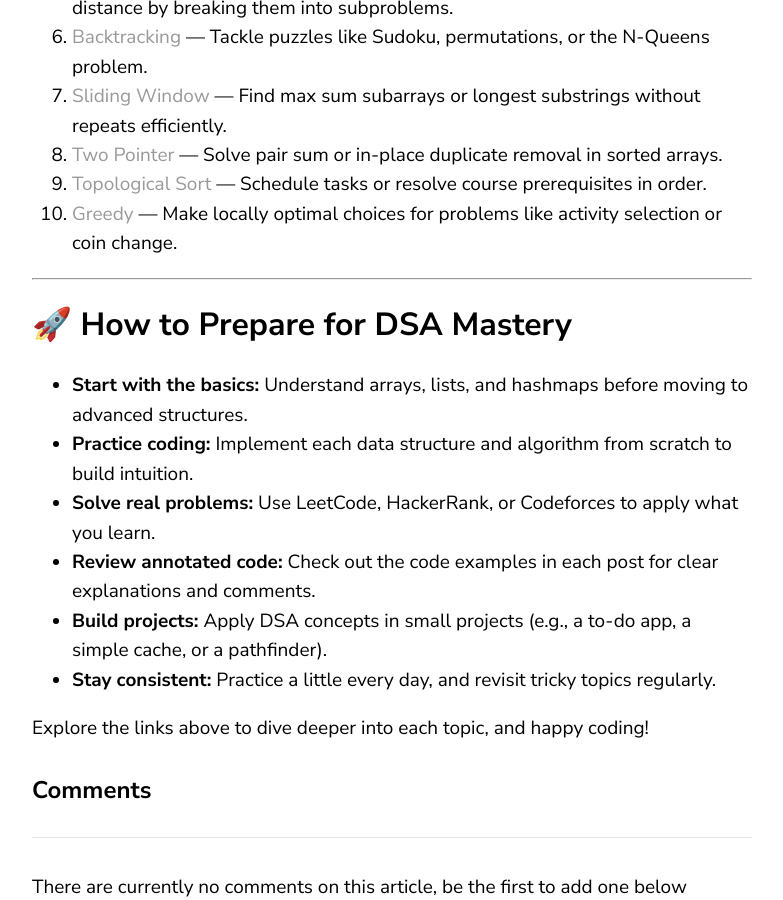
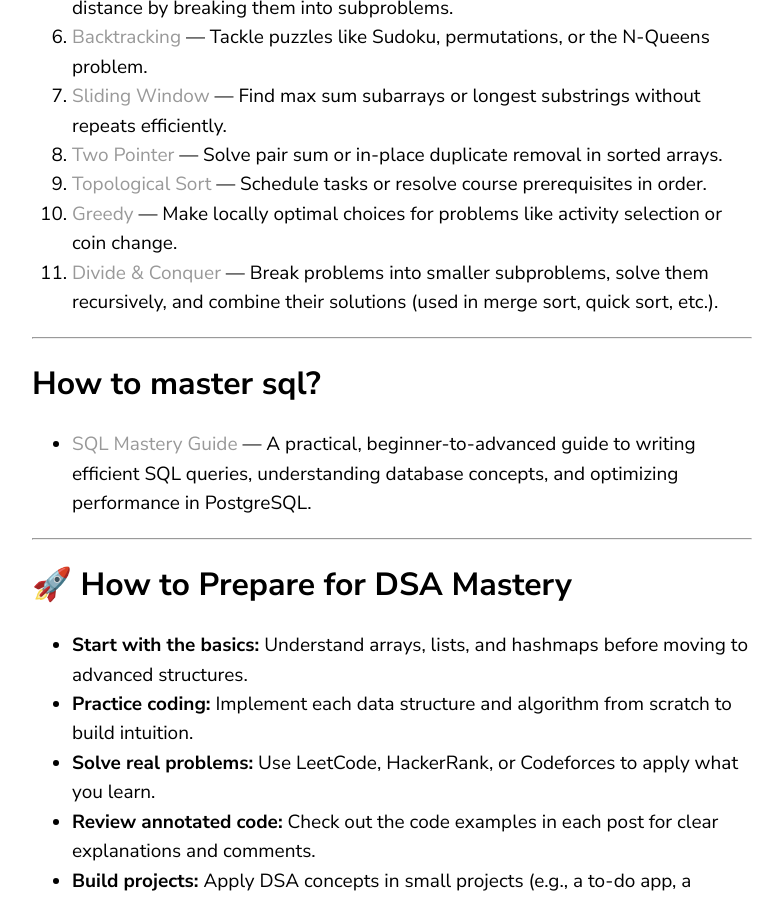
Before and after one commit to proxyroot/proxyroot.github.io, a Jekyll site: the page built from _posts/2025-07-13-dsa-topics-overview.markdown, in a window 1280 px wide and 900 px high, scrolled down 1731 px. Shown: the whole window, without its empty margins (68-851 px from the left). Built offline with Jekyll 4.4.1, drawn with Linux system fonts in a browser that asks for light colours; our own code applies the rules of GitHub Pages for plain Markdown files; some of the changed text lies outside the part shown.

Commit message:
DS and algo

```diff
--- a/_posts/2025-07-13-dsa-topics-overview.markdown
+++ b/_posts/2025-07-13-dsa-topics-overview.markdown
@@ -11,33 +11,40 @@ Want to master data structures and algorithms (DSA)? Here’s a quick guide to t
 
 ## 🧱 Data Structures and Use Cases
 
-1. [Array / List](/2023-01-01-arrays-overview) — Store ordered data like a leaderboard or playlist; simple and fast for indexed access.
-2. [HashMap / Dictionary](/2023-01-02-hashmap-overview) — Count word frequencies, cache results, or look up values in constant time.
-3. [Set](/2023-01-03-set-overview) — Remove duplicates and check membership efficiently.
-4. [Stack](/2023-01-04-stack-overview) — Manage undo operations, parse expressions, or track browser history (LIFO order).
-5. [Queue / Deque](/2023-01-05-queue-deque-overview) — Schedule jobs, perform BFS, or build an LRU cache.
-6. [Heap / Priority Queue](/2023-01-06-heap-priority-queue) — Schedule tasks, solve top-K problems, or implement Dijkstra’s algorithm.
-7. [Graph (Adjacency List/Matrix)](/2023-01-07-graph-overview) — Model social networks, routes, or dependencies between tasks.
-8. [Trie (Prefix Tree)](/2023-01-08-trie-overview) — Power auto-complete, spell checking, or IP routing.
-9. [Linked List (Singly/Doubly)](/2023-01-09-linked-list-overview) — Cycle through playlists, manage browser tabs, or build stacks/queues.
-10. [Union-Find / Disjoint Set](/2023-01-10-union-find-overview) — Detect cycles, manage network connectivity, or build Kruskal’s MST.
-11. [Segment Tree / Fenwick Tree](/2023-01-11-segment-fenwick-tree) — Answer range queries (sum, min, max) efficiently in time-series data.
-12. [Binary Search Tree / AVL / Red-Black Tree](/2023-01-12-bst-overview) — Support fast in-order traversal and range searching.
+1. [Array / List](/arrays-overview/) — Store ordered data like a leaderboard or playlist; simple and fast for indexed access.
+2. [HashMap / Dictionary](/hashmap-overview/) — Count word frequencies, cache results, or look up values in constant time.
+3. [Set](/set-overview/) — Remove duplicates and check membership efficiently.
+4. [Stack](/stack-overview/) — Manage undo operations, parse expressions, or track browser history (LIFO order).
+5. [Queue / Deque](/queue-deque-overview/) — Schedule jobs, perform BFS, or build an LRU cache.
+6. [Heap / Priority Queue](/heap-priority-queue/) — Schedule tasks, solve top-K problems, or implement Dijkstra’s algorithm.
+7. [Graph (Adjacency List/Matrix)](/graph-overview/) — Model social networks, routes, or dependencies between tasks.
+8. [Trie (Prefix Tree)](/trie-overview/) — Power auto-complete, spell checking, or IP routing.
+9. [Linked List (Singly/Doubly)](/linked-list-overview/) — Cycle through playlists, manage browser tabs, or build stacks/queues.
+10. [Union-Find / Disjoint Set](/union-find-overview/) — Detect cycles, manage network connectivity, or build Kruskal’s MST.
+11. [Segment Tree / Fenwick Tree](https://proxyroot.com/segment-tree-fenwick/) — Answer range queries (sum, min, max) efficiently in time-series data.
+12. [Binary Search Tree / AVL / Red-Black Tree](/bst-overview/) — Support fast in-order traversal and range searching.
 
 ---
 
 ## 🔁 Algorithms and Use Cases
 
-1. [Binary Search](/2023-02-01-binary-search) — Quickly find elements in sorted arrays or optimize search space.
-2. [DFS / BFS](/2023-02-02-dfs-bfs) — Explore mazes, find paths, or identify connected components in graphs.
-3. [Dijkstra’s / A*](/2023-07-03-dijkstra-shortest-paths) — Find the shortest path in weighted graphs (like Google Maps).
-4. [Kruskal’s / Prim’s](/2023-02-04-mst) — Build minimum spanning trees for network design.
-5. [Dynamic Programming](/2023-07-01-memoization-overview) — Solve problems like Fibonacci, knapsack, or edit distance by breaking them into subproblems.
-6. [Backtracking](/2025-01-10-backtracking) — Tackle puzzles like Sudoku, permutations, or the N-Queens problem.
-7. [Sliding Window](/2023-03-19-kadane-algorithm) — Find max sum subarrays or longest substrings without repeats efficiently.
-8. [Two Pointer](/2023-02-08-two-pointer) — Solve pair sum or in-place duplicate removal in sorted arrays.
-9. [Topological Sort](/2023-02-09-topological-sort) — Schedule tasks or resolve course prerequisites in order.
-10. [Greedy](/2023-02-10-greedy) — Make locally optimal choices for problems like activity selection or coin change.
+1. [Binary Search](/binary-search/) — Quickly find elements in sorted arrays or optimize search space.
+2. [DFS / BFS](/dfs-bfs/) — Explore mazes, find paths, or identify connected components in graphs.
+3. [Dijkstra’s / A*](/dijkstra-shortest-paths/) — Find the shortest path in weighted graphs (like Google Maps).
+4. [Kruskal’s / Prim’s](/mst/) — Build minimum spanning trees for network design.
+5. [Dynamic Programming](/memoization-overview/) — Solve problems like Fibonacci, knapsack, or edit distance by breaking them into subproblems.
+6. [Backtracking](/backtracking/) — Tackle puzzles like Sudoku, permutations, or the N-Queens problem.
+7. [Sliding Window](/kadane-algorithm/) — Find max sum subarrays or longest substrings without repeats efficiently.
+8. [Two Pointer](/two-pointer/) — Solve pair sum or in-place duplicate removal in sorted arrays.
+9. [Topological Sort](/topological-sort/) — Schedule tasks or resolve course prerequisites in order.
+10. [Greedy](/greedy/) — Make locally optimal choices for problems like activity selection or coin change.
+11. [Divide & Conquer](https://proxyroot.com/divide-and-conquer/) — Break problems into smaller subproblems, solve them recursively, and combine their solutions (used in merge sort, quick sort, etc.).
+
+---
+
+## How to master sql?
+
+- [SQL Mastery Guide](/postgresql-sql-mastery/) — A practical, beginner-to-advanced guide to writing efficient SQL queries, understanding database concepts, and optimizing performance in PostgreSQL.
 
 ---
 
```
Also changed, not shown: other parts of _posts/2025-07-13-dsa-topics-overview.markdown (+1 -1 lines), _posts/2024-06-11-dsa-topics-overview.markdown (deleted, +0 -53 lines).
